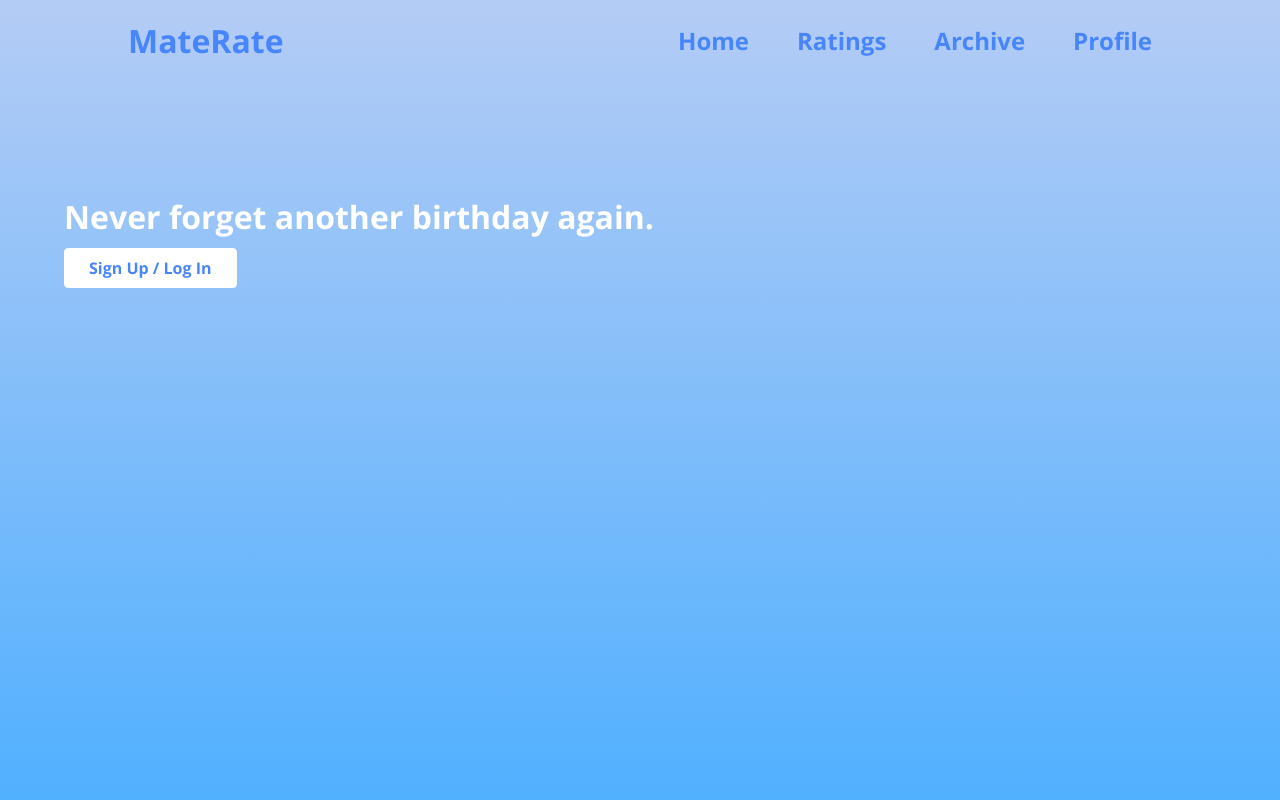
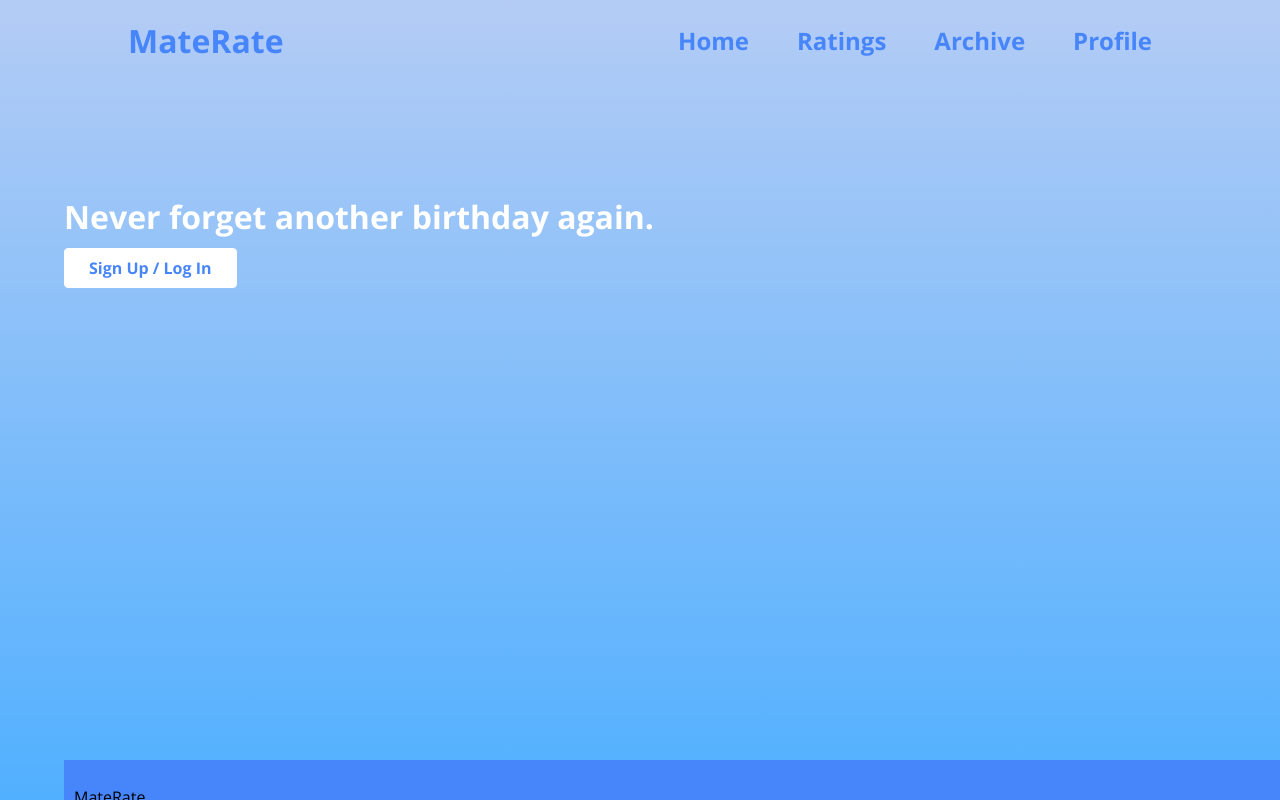
Before and after one commit to EvanDyce/stormhacks-2023, a React (Create React App) app in the folder stormhacks-react/: page / in a window 1280 px wide. Built offline with nearby package versions, Linux system fonts and the light colour scheme.

Commit message:
footer isk

```diff
--- a/stormhacks-react/src/index.css
+++ b/stormhacks-react/src/index.css
@@ -20,3 +20,14 @@ h2 {
   font-size: 1.5rem;
   color: #2c292b;
 }
+
+footer {
+  position: fixed;
+  padding: 10px 10px 0px 10px;
+  bottom: 0;
+  width: 100%;
+  /* Height of the footer*/
+  height: 40px;
+  background: #4785fb;
+  border: none;
+}
--- a/stormhacks-react/src/pages/HomePage.js
+++ b/stormhacks-react/src/pages/HomePage.js
@@ -7,6 +7,9 @@ function HomePage() {
             <div className={classes.actions}>
                 <button>Sign Up / Log In</button>
             </div>
+            <footer>
+                <p>MateRate</p>
+            </footer>
         </section>);
 }
 
--- a/stormhacks-react/src/pages/HomePage.module.css
+++ b/stormhacks-react/src/pages/HomePage.module.css
@@ -26,6 +26,9 @@
 
 .actions button:hover,
 .actions button:active {
-  background-color: #c9c9c9;
-  border: 1px solid #c9c9c9;
+  background-color: #4785fb;
+  color: white;
+  border: solid #4785fb 1px;
+  transition: 0.3s;
+  opacity: 0.75;
 }
```
